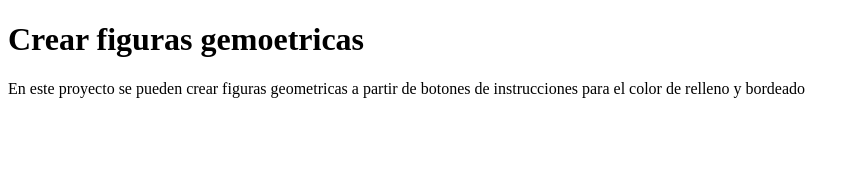
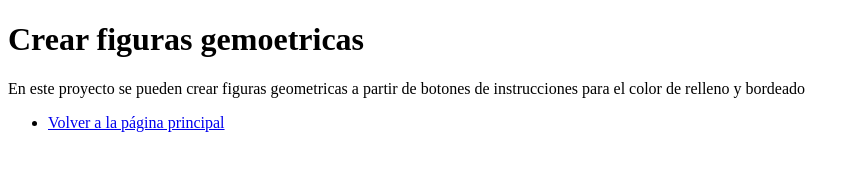
Before and after one commit to ARODUMNG/ICG-MUL-A-2024-2, a plain HTML site: page AC-15AGO/index.html in a window 1280 px wide. Shown: the whole page, without its empty margins (0-860 px from the left). Drawn offline with Linux system fonts and the light colour scheme.

Commit message:
Update index.html

```diff
--- a/AC-15AGO/index.html
+++ b/AC-15AGO/index.html
@@ -8,5 +8,8 @@
 <body>
     <h1>Crear figuras gemoetricas</h1>
     <p>En este proyecto se pueden crear figuras geometricas a partir de botones de instrucciones para el color de relleno y bordeado</p>
+    <ul>
+        <li><a href="ICG-MUL-A-2024-2">Volver a la página principal</a></li>
+    </ul>
 </body>
 </html>
```
